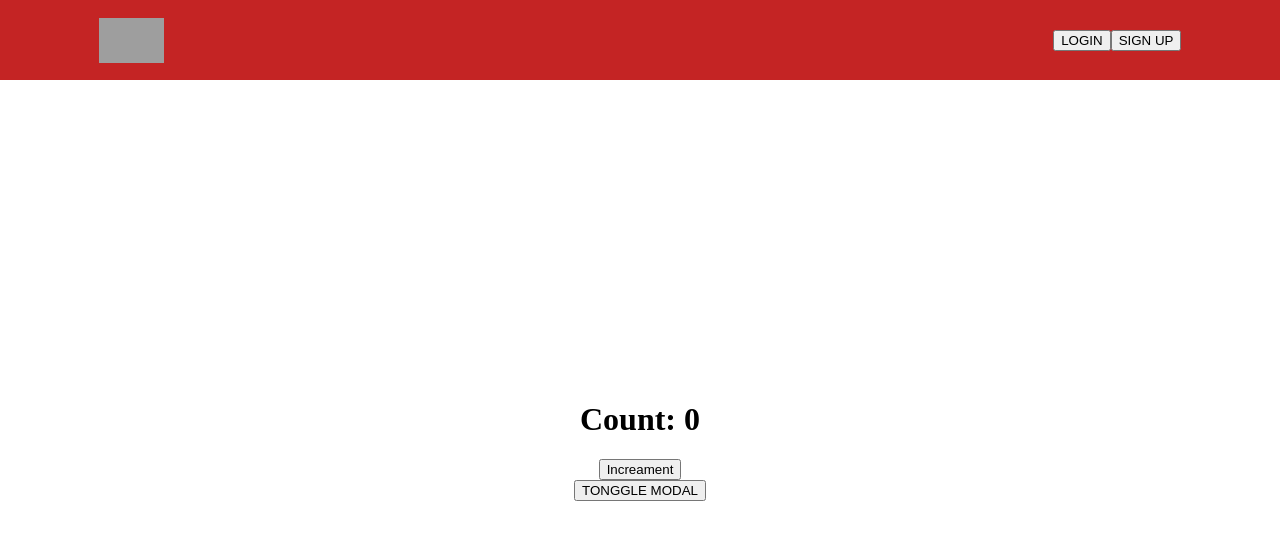
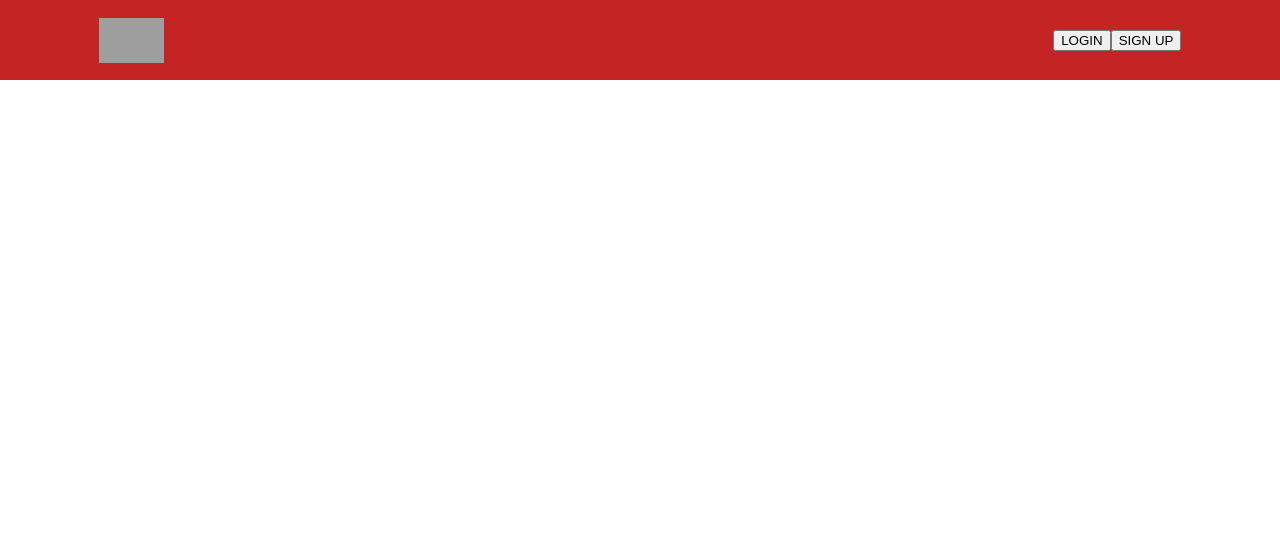
Before and after one commit to crusherblack/react-batch-22, a React (Create React App) app: page / in a window 1280 px wide. Shown: the top 540 px of the page. Built offline with nearby package versions, Linux system fonts and the light colour scheme; grey boxes are pictures that could not be loaded.

Commit message:
start ui

```diff
--- a/src/App.js
+++ b/src/App.js
@@ -3,88 +3,10 @@ import "./styles/global.css";
 import Navbar from "./components/Navbar";
 import Hero from "./components/Hero";
 
-function Modal({ isVisible }) {
-  useEffect(() => {
-    console.log("aku dimunculkan");
-    //cleanUpFunction
-    return () => {
-      console.log("aku dihancurkan");
-    };
-  }, []);
-
-  return (
-    isVisible && (
-      <div
-        style={{
-          display: "flex",
-          justifyContent: "center",
-          alignItems: "center",
-          width: "200px",
-          height: "200px",
-          borderRadius: "5px",
-          background: "red",
-          color: "white",
-          textAlign: "center",
-        }}
-      >
-        <h3>INI ADALAH MODAL</h3>
-      </div>
-    )
-  );
-}
-
 function App() {
-  const [count, setCount] = useState(0);
-  const [isVisible, setIsVisible] = useState(false);
-
-  //componentDidMount
-  //componentDidUpdate => update jika state atau props apapun berubah
-  useEffect(() => {
-    console.log("component mounted");
-  });
-
-  //componentDidMount
-  useEffect(() => {
-    console.log("component mounted 2");
-  }, []);
-
-  //componentDidMount => dependecies list => update secara spesifik
-  useEffect(() => {
-    console.log("update");
-  }, [count]);
-
-  //componentWillUnmount
-  useEffect(() => {
-    return () => {
-      console.log("saya terhapus");
-    };
-  }, []);
-
   return (
     <>
       <Navbar />
-      <div
-        style={{
-          display: "flex",
-          justifyContent: "center",
-          alignItems: "center",
-          height: "90vh",
-          flexDirection: "column",
-        }}
-      >
-        <Modal isVisible={isVisible} />
-        <h1>Count: {count}</h1>
-        <button onClick={() => setCount(count + 1)}>Increament</button>
-        <button
-          onClick={() =>
-            setIsVisible((prev) => {
-              return !prev;
-            })
-          }
-        >
-          TONGGLE MODAL
-        </button>
-      </div>
     </>
   );
 }
```
